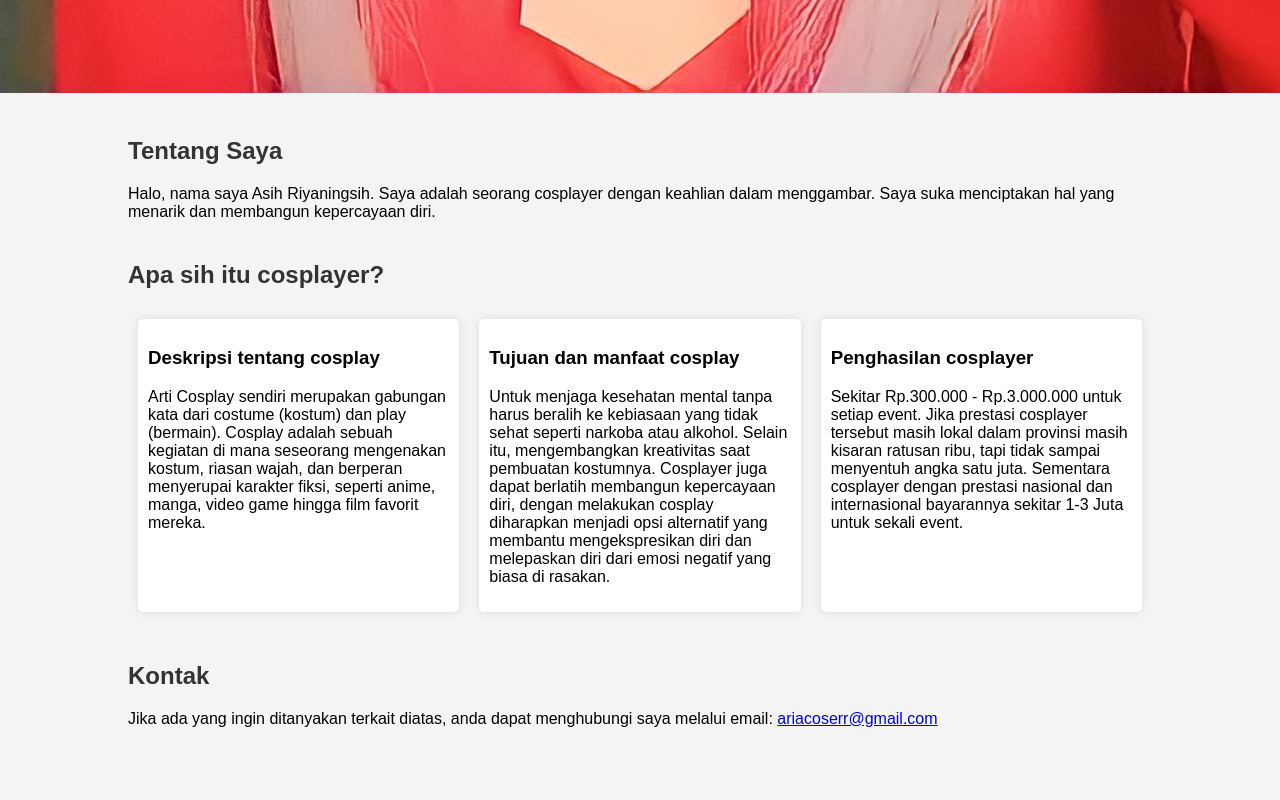
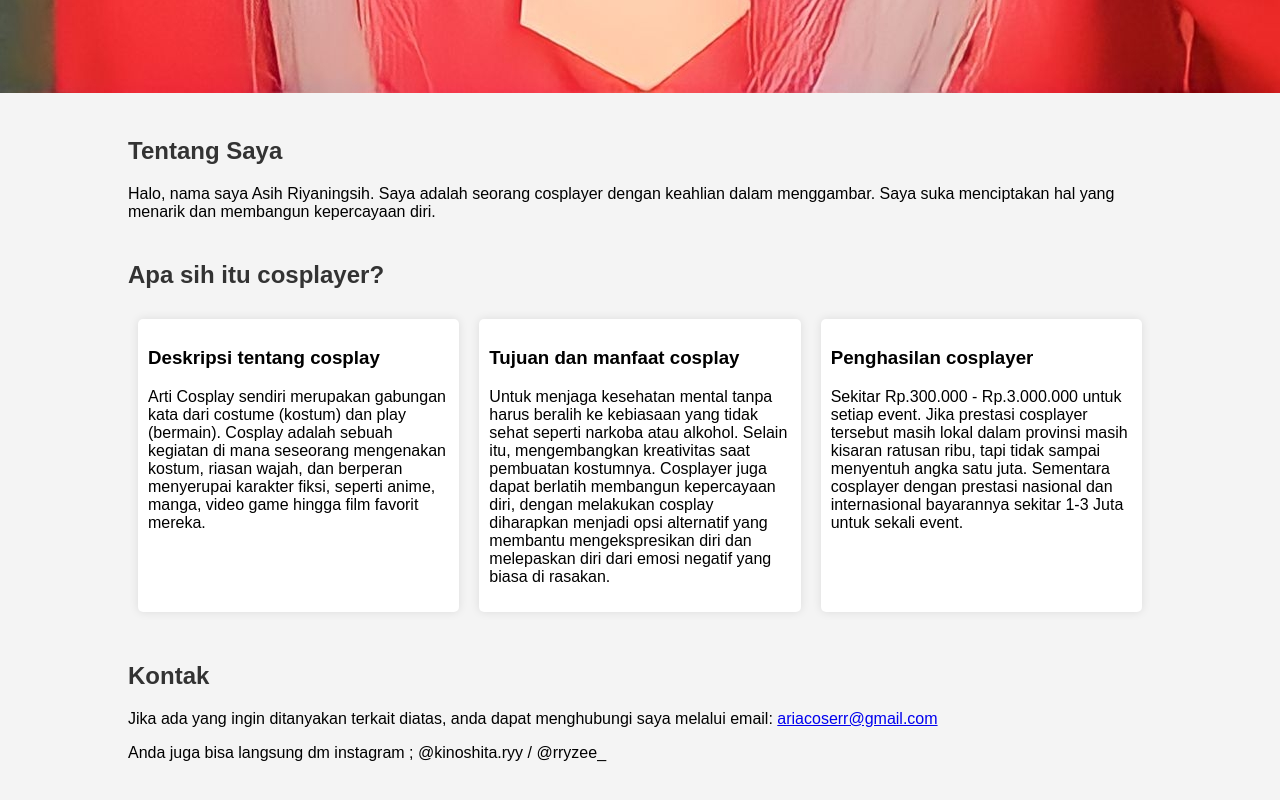
Before and after one commit to ryaaww/aria.github.io, a plain HTML site: page index.html in a window 1280 px wide. Shown: the part 1881-2681 px from the top of the page. Drawn offline with Linux system fonts and the light colour scheme.

Commit message:
Update index.html

```diff
--- a/index.html
+++ b/index.html
@@ -86,6 +86,7 @@
     <div class="section" id="contact">
         <h2>Kontak</h2>
         <p>Jika ada yang ingin ditanyakan terkait diatas, anda dapat menghubungi saya melalui email: <a href="mailto:ariacoserr@gmail.com">ariacoserr@gmail.com</a></p>
+        <p>Anda juga bisa langsung dm instagram ; @kinoshita.ryy / @rryzee_</p>
     </div>
 </div>
 
```
